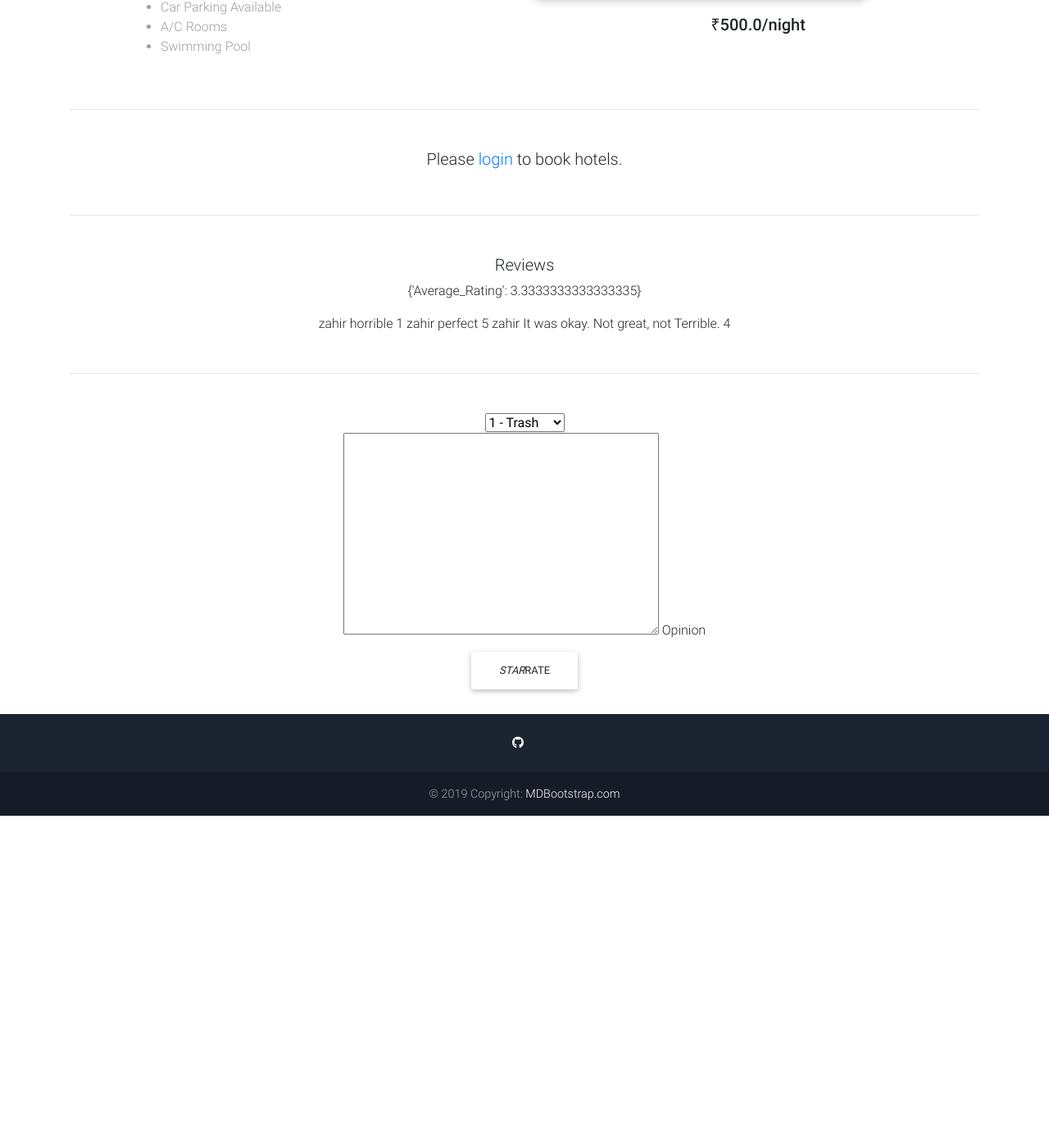
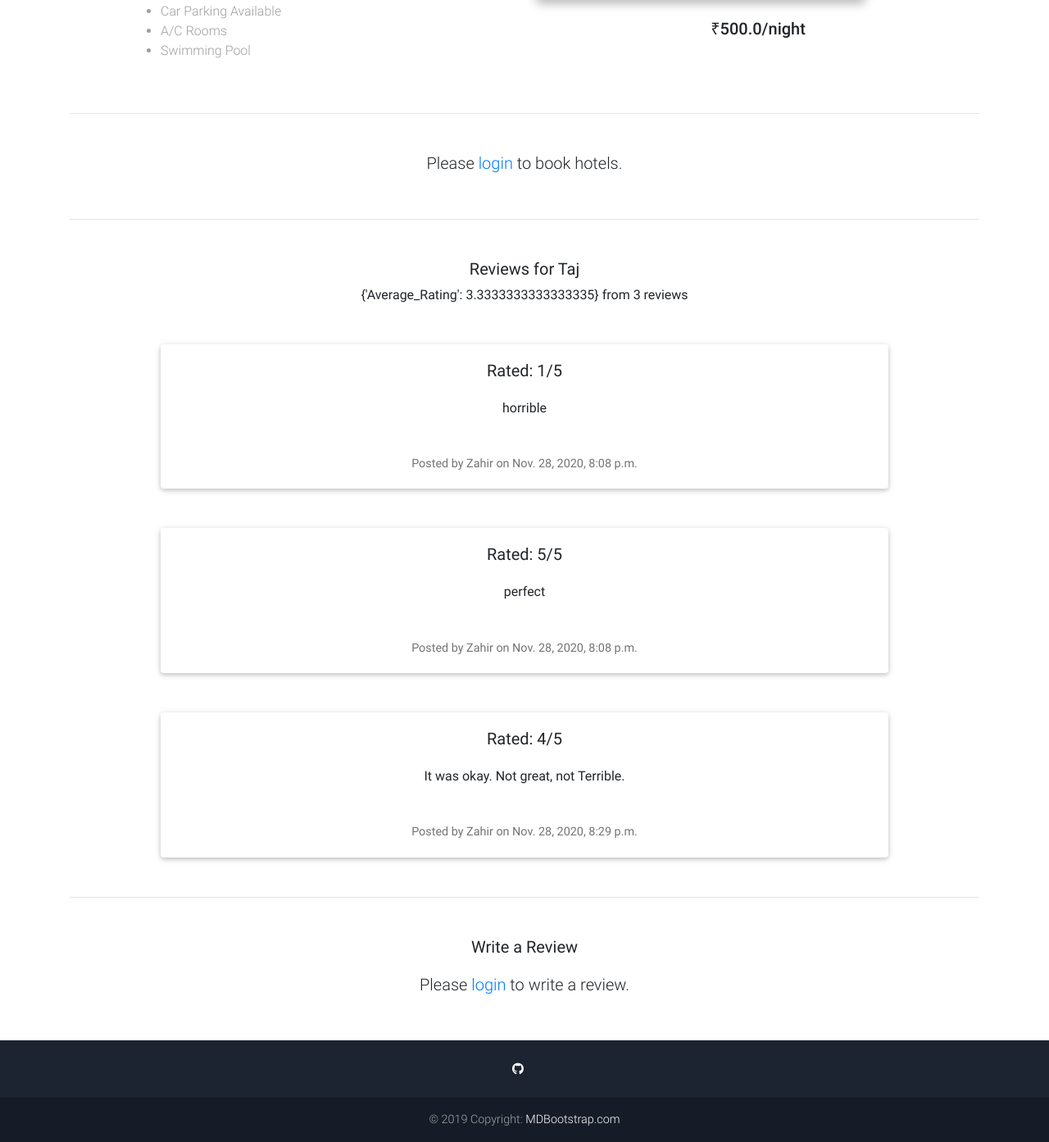
Before and after one commit to zahir1509/project-ap-etravel, a Django app: page /hotel/1 in a window 1280 px wide. Shown: the part 473-1866 px from the top of the page at 82% size. Before the commit the page ends 1468 px from the top, so only its background shows below. Run offline with Django 3.2, Linux system fonts and the light colour scheme; data comes from the database, SQL or seed files in the repository; both versions use the stored data as it was after the commit; some libraries are stand-ins or nearby versions.

Commit message:
UI cleaned

```diff
--- a/main/templates/hotel.html
+++ b/main/templates/hotel.html
@@ -30,7 +30,7 @@
 
 <main>
 <div class="container">
-    <center><h4 style="margin-top: 2%; margin-bottom: 4%">{{hotel.hotel_name}}</h4></center>
+    <center><h3 style="margin-top: 2%; margin-bottom: 4%">{{hotel.hotel_name}}</h3></center>
 
     <div class="row wow fadeIn">
 
@@ -109,7 +109,7 @@
       <hr class="my-5">
     <center>
         {% if request.user.is_authenticated %}
-        <h5 style="margin-top: 2%;">Booking Details</h5>
+        <h5 style="margin-top: 2%;"><strong>Booking Details</strong></h5>
 
         <form method="POST" action="{% url 'bookhotel' %}" style="margin-top: 4%;">
          {% csrf_token %}
@@ -142,33 +142,48 @@
 
        <hr class="my-5">
 
-       <h5 style="margin-top: 2%;">Reviews</h5>
+       <h5 style="margin-top: 2%;"><strong>Reviews for {{hotel.hotel_name}}</strong></h5>
 
-       <p>{{ reviews_avg }}</p>
+       <p><strong>{{ reviews_avg }} from {{ reviews_count }} reviews </strong></p>
 
        {% for review in reviews %}
 
-       {{review.user.username}}
-       {{review.text}}
-       {{review.rate}}
+       <div class="card mb-5 mt-5" style="width: 80%;">
+        <div class="card-body">
+          <h5 class="card-title">Rated: {{review.rate}}/5</h5>
+          <h6 class="card-subtitle mb-2 mt-4">{{review.text}}</h6>
+          <p class="card-text mt-5">Posted by {{review.user.first_name}} on {{review.date}}</p>
+        </div>
+      </div>
 
        {% endfor %}
 
 
        <hr class="my-5">
 
-       <form method="post" action="" role="rateform" class="col s12">
+       <h5 style="margin-top: 2%; margin-bottom:2%"><strong>Write a Review</strong></h5>
+
+      {% if request.user.is_authenticated %}
+
+       <form method="post" action="" id="rate_form" name="rate_form" role="rate_form" style="width: 80%;">
         {% csrf_token %}
-       <div class="input-field col s12">
+       <div class="form-group" >
+         <label for="Rating">Rating:</label>
           {{ rate_form.rate }}
       </div>
-      <div class="input-field col s12">
-          {{ rate_form.text }}
-        <label for="textarea1">Opinion</label>
+      <div class="form-group">
+      <label for="review">Review:</label><br>
+      <textarea class="form-control" id="text" name="text" placeholder="How was your experience at {{hotel.hotel_name}}?"></textarea>
       </div>
 
-      <button type="submit" name="action" class="waves-effect waves-light btn"><i class="material-icons left">star</i>Rate</button>
+      <button type="submit" name="action" class="btn btn-md btn-secondary">Submit</button>
     </form>
+
+    {% else %}
+
+    <h5 style="margin-top: 2%; margin-bottom: 5%">Please <a href="/login/">login</a> to write a review.</h5>
+
+    {% endif %}
       </center>
 </div>
 
```
Also changed, not shown: main/templates/rate.html (deleted, +0 -26 lines), db.sqlite3.
